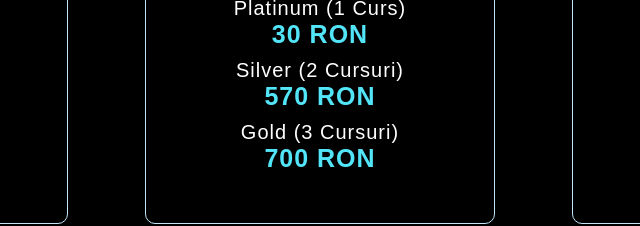
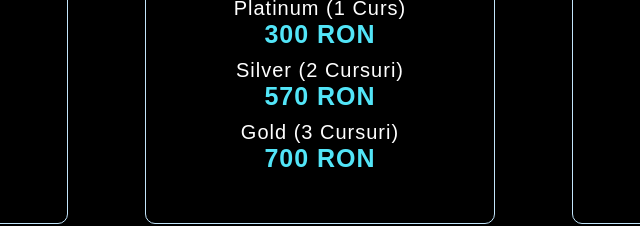
Before and after one commit to mihaeladumitru93/squadup, a plain HTML site: page preturi.html in a window 1280 px wide. Shown: the part 444-670 px from the top of the page, 320-960 px from the left. Drawn offline with Linux system fonts and the light colour scheme; a web font is replaced by a local one.

Commit message:
Update preturi.html

```diff
--- a/preturi.html
+++ b/preturi.html
@@ -84,7 +84,7 @@
         </div>
         <div class="vip section">
           <h3>Abonamente <br />VIP (3 luni)</h3>
-          <p>Platinum (1 Curs) <br /><span> 30 RON</span></p>
+          <p>Platinum (1 Curs) <br /><span> 300 RON</span></p>
           <p>Silver (2 Cursuri) <br /><span> 570 RON</span></p>
           <p>Gold (3 Cursuri) <br /><span> 700 RON</span></p>
         </div>
```
